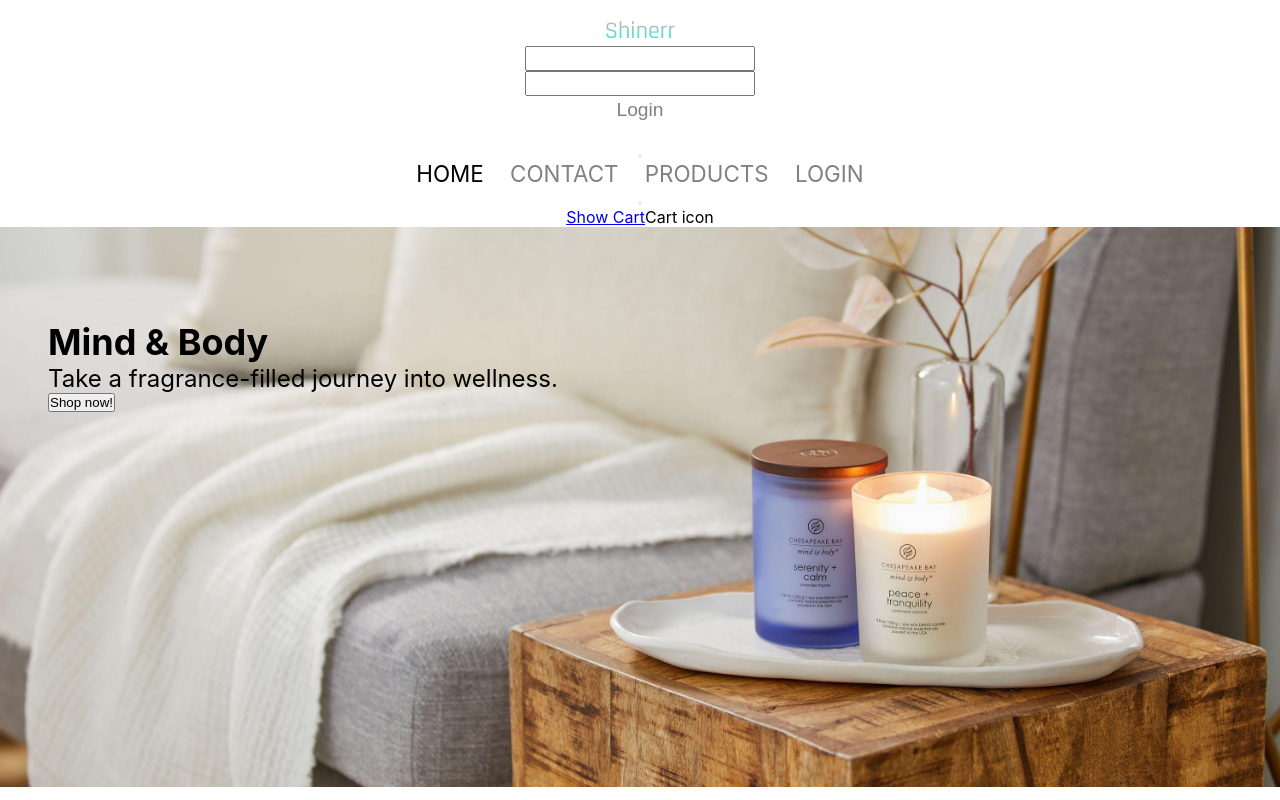
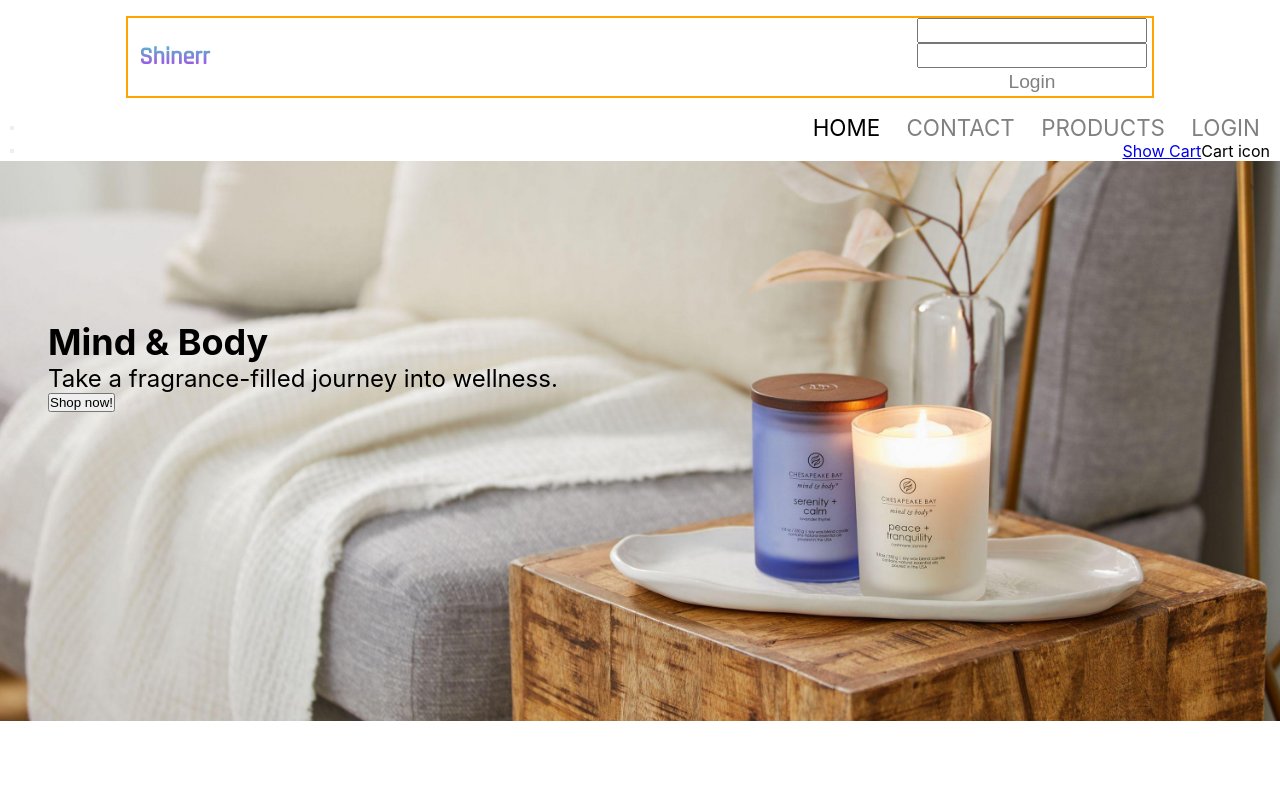
Before and after one commit to MarianMedintu/proiect_final, a React (Create React App) app: page / in a window 1280 px wide. Shown: the top 800 px of the page. Built offline with nearby package versions, Linux system fonts and the light colour scheme.

Commit message:
update cart toggle

```diff
--- a/src/App.scss
+++ b/src/App.scss
@@ -1,51 +1,64 @@
-*{
-  margin:0;
-  padding:0;
+* {
+  margin: 0;
+  padding: 0;
 }
 @import url('https://fonts.googleapis.com/css2?family=Rajdhani:wght@300;500&display=swap');
 
+
+  @mixin LogoStyle {
+    background: -webkit-linear-gradient(rgb(38, 255, 179), #df00ff);
+    -webkit-background-clip: text;
+    -webkit-text-fill-color: transparent;
+    font-size: 1.5rem;
+    font-family: Rajdhani, serif;
+    font-weight: bold;
+  }
+
+
 .App {
   text-align: center;
-  //border: 2px solid red;
-  .header{
-    //border: 2px solid blue;
-    .login_bar{
-      display:flex;
-      flex-direction: column;
+  .header {
+    //margin:1rem;
+    display: flex;
+    flex-direction: column;
+    p {
+      align-items: center;
+      align-content: center;
+      align-self: center;
+      padding: .7rem;
+      @include LogoStyle();
+    }
+    div {
+      display: flex;
       justify-content: space-between;
-      //border: 2px solid orange;
-      //height: 2rem;
-      align-items:center;
+      margin: 0 10px;
+      align-items: center;
+    }
+    .login_bar {
+      display: flex;
+      justify-content: space-between;
+      border: 2px solid orange;
+      align-items: center;
       margin: 1rem auto;
-
-      p{
-        background: -webkit-linear-gradient(#f8a6a6, #00fff7);
-        -webkit-background-clip: text;
-        -webkit-text-fill-color: transparent;
-        font-size: 1.5rem;
-        font-family: Rajdhani, serif;
-
-      }
-      form{
-        display:flex;
+      form {
+        display: flex;
         flex-direction: column;
         justify-content: space-between;
-        input{
-          margin:0 5px;
+        input {
+          margin: 0 5px;
           font-size: 1.1rem;
-          &:active{
-            border-color:grey;
+          &:active {
+            border-color: grey;
           }
         }
-        button{
+        button {
           font-size: 1.2rem;
           padding: 3px 10px;
           border: none;
           background-color: white;
           color: grey;
-          &:hover{
-            color:black;
-
+          &:hover {
+            color: black;
           }
         }
       }
```
